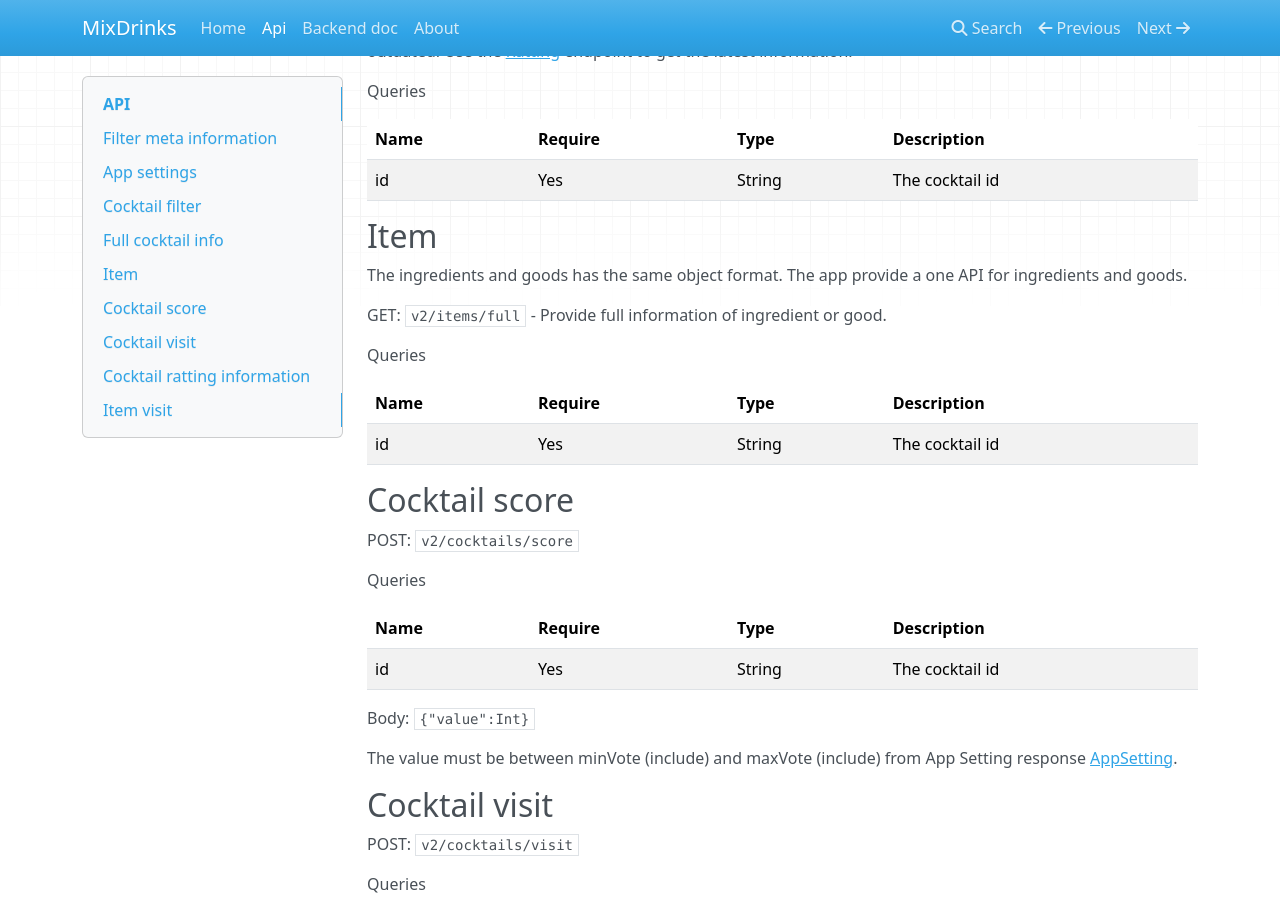
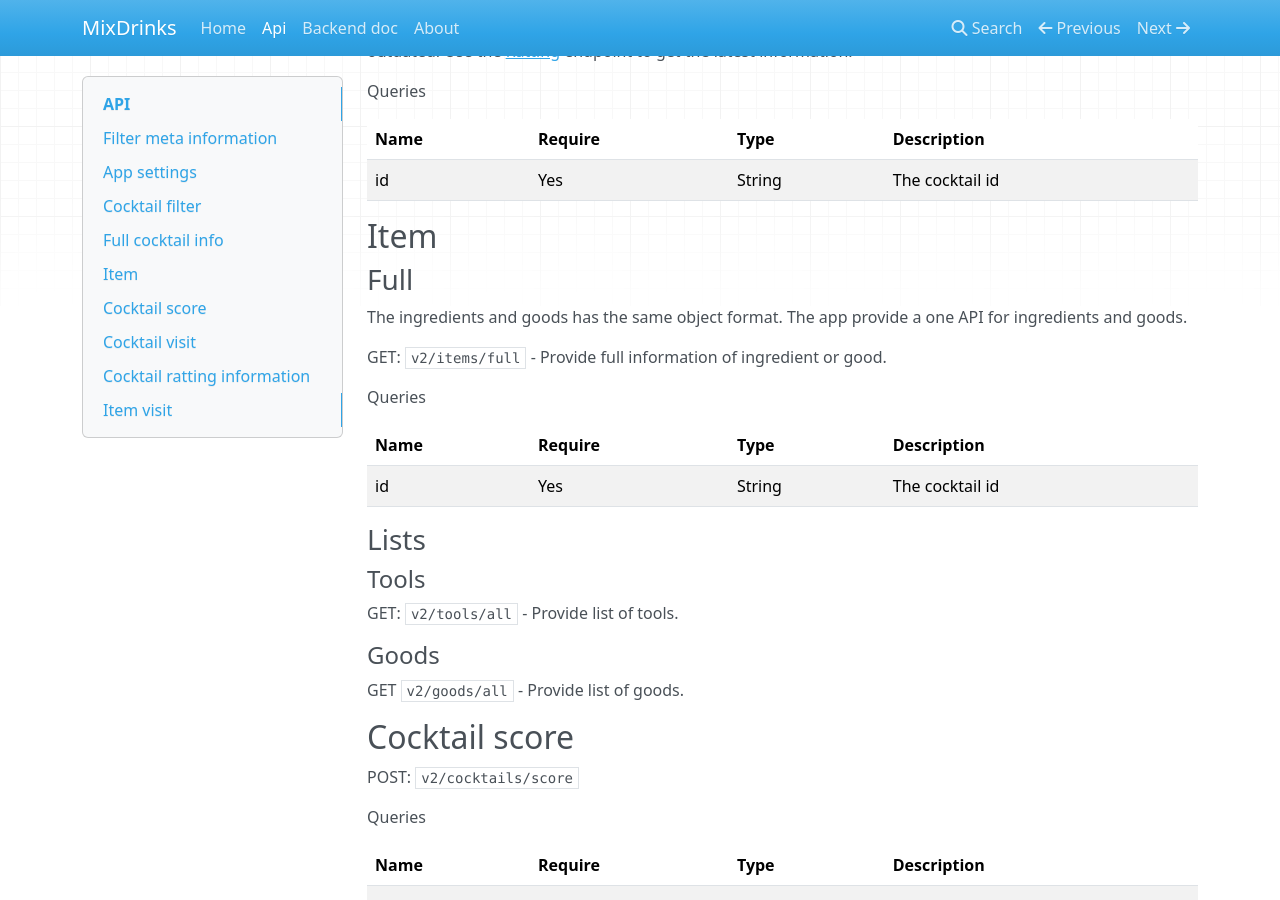
Before and after one commit to MixDrinks/docs, an MkDocs documentation site: the page built from docs/api.md, in a window 1280 px wide and 900 px high, scrolled down 1193 px. Built offline with MkDocs 1.6.1, drawn with Linux system fonts in a browser that asks for light colours; nearby versions of some CDN libraries.

Commit message:
Add doc about tools/all and goods/all

```diff
--- a/docs/api.md
+++ b/docs/api.md
@@ -58,6 +58,8 @@ Queries
 
 ## Item
 
+### Full
+
 The ingredients and goods has the same object format. The app provide a one API for ingredients and goods.
 
 GET: `v2/items/full` - Provide full information of ingredient or good.
@@ -67,6 +69,16 @@ Queries
 | Name | Require | Type   | Description     |
 |------|---------|--------|-----------------|
 | id   | Yes     | String | The cocktail id |
+
+### Lists
+
+#### Tools
+
+GET: `v2/tools/all` - Provide list of tools.
+
+#### Goods
+
+GET `v2/goods/all` - Provide list of goods.
 
 ## Cocktail score
 
```
